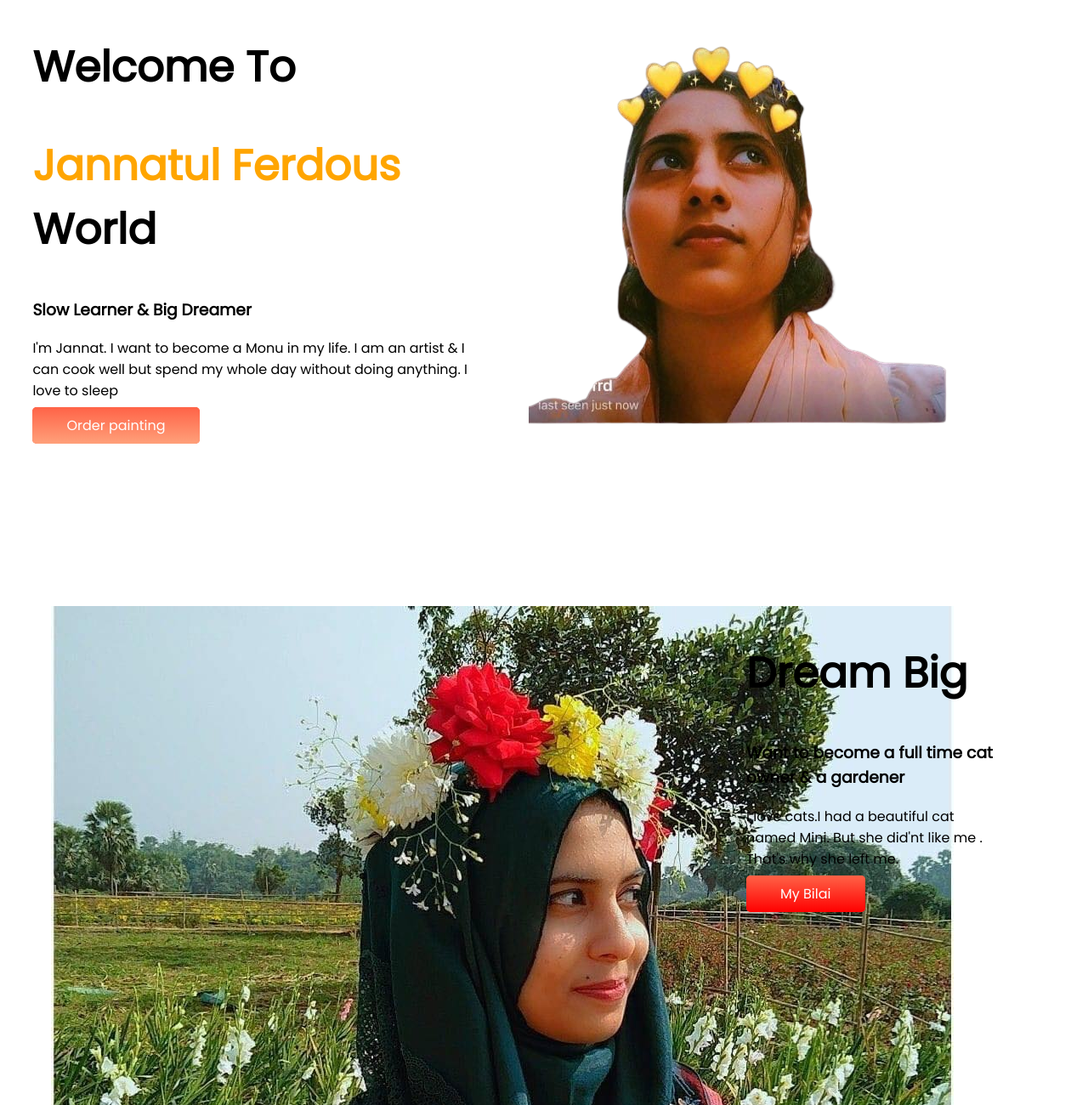
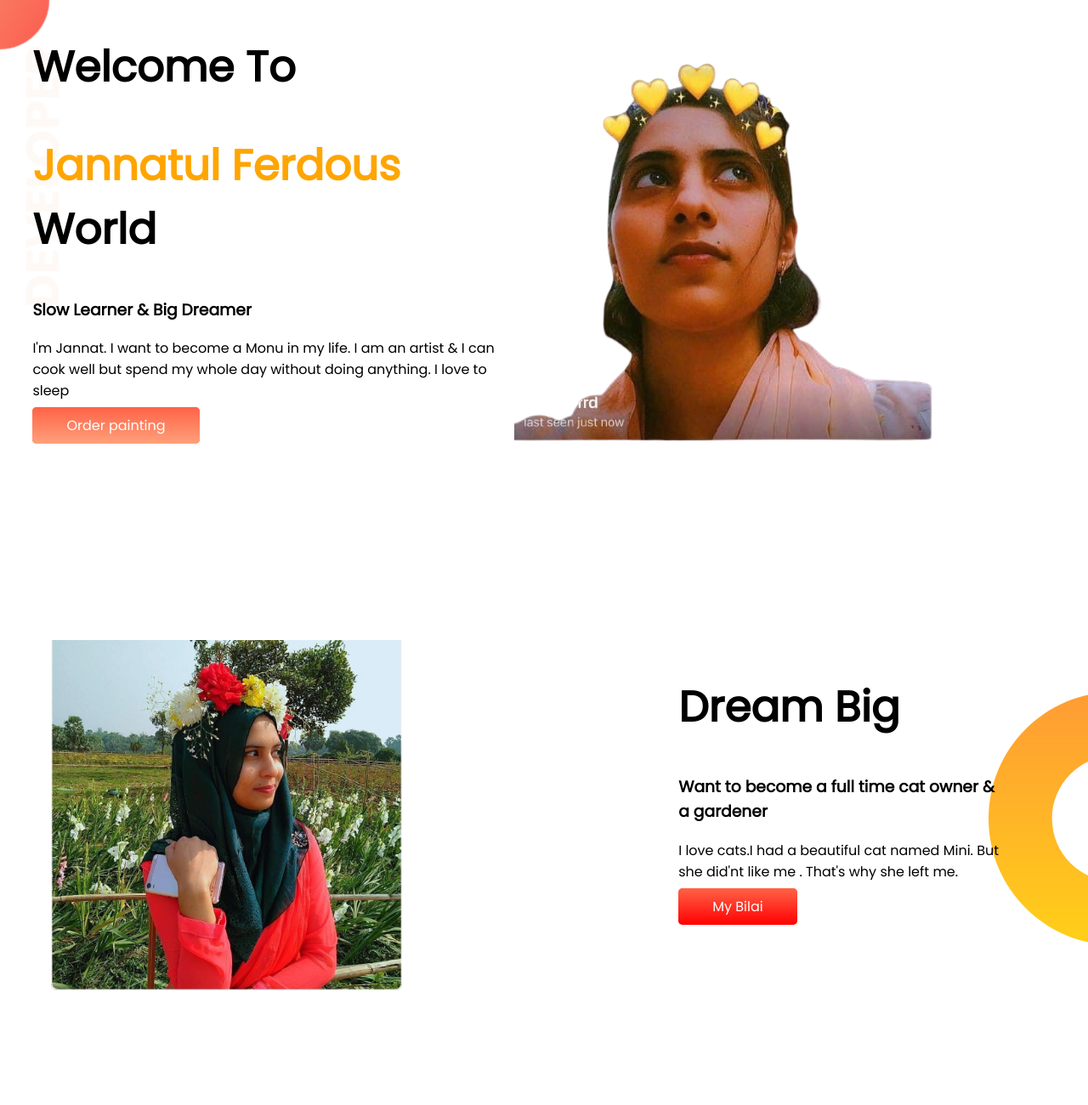
Before and after one commit to Arnob-Uzzaman/ek-machli, a plain HTML site: page index.html in a window 1280 px wide. Shown: the top 1300 px of the page at 85% size. Drawn offline with Linux system fonts and the light colour scheme.

Commit message:
commited

```diff
--- a/css/style.css
+++ b/css/style.css
@@ -24,8 +24,7 @@ h1 {
 
 .img {
     width: 60%;
-    padding-left: 60px;
-    padding-right: 30px;
+    padding: 20px;
 
 
 }
@@ -40,12 +39,12 @@ h1 {
 }
 
 .banner {
-    background-image: url(images/top-banner.png);
+    background-image: url(../images/top-banner.png);
     background-repeat: no-repeat;
 }
 
 .img2 {
-    width: 60%;
+    width: 100%;
     padding-left: 60px;
     padding-right: 30px;
 }
@@ -60,7 +59,7 @@ h1 {
 }
 
 .dream {
-    background-image: url(images/dream-bg.png);
+    background-image: url(../images/dream-bg.png);
     background-repeat: no-repeat;
     background-position: right;
 
@@ -80,7 +79,7 @@ h1 {
 }
 
 .experience {
-    background-image: url(images/exp-bg.png);
+    background-image: url(../images/exp-bg.png);
     background-repeat: no-repeat;
     background-position: left;
 
@@ -101,6 +100,10 @@ h1 {
 
 }
 
+#bla {
+    width: 60%;
+}
+
 footer {
     text-align: center;
     margin-bottom: 50px;
--- a/index.html
+++ b/index.html
@@ -28,7 +28,7 @@
     </section>
     <section class="dream flexible-container">
         <div class="img2">
-            <img src="images/277684207_1117849465454203_4227951240946324707_n.jpg" alt="image2">
+            <img id="bla" src="images/277684207_1117849465454203_4227951240946324707_n.jpg" alt="image2">
         </div>
 
         <div class="header2">
```
